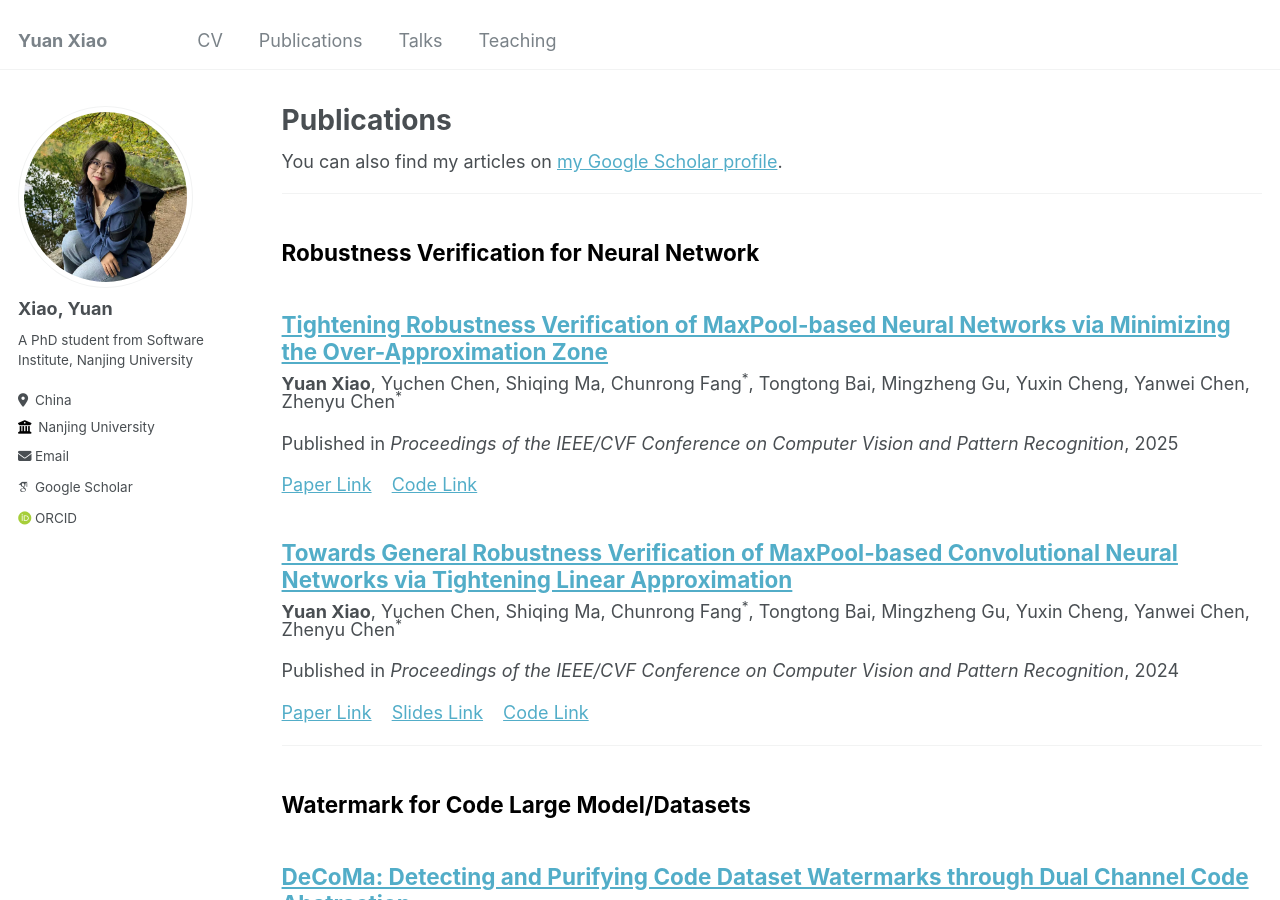
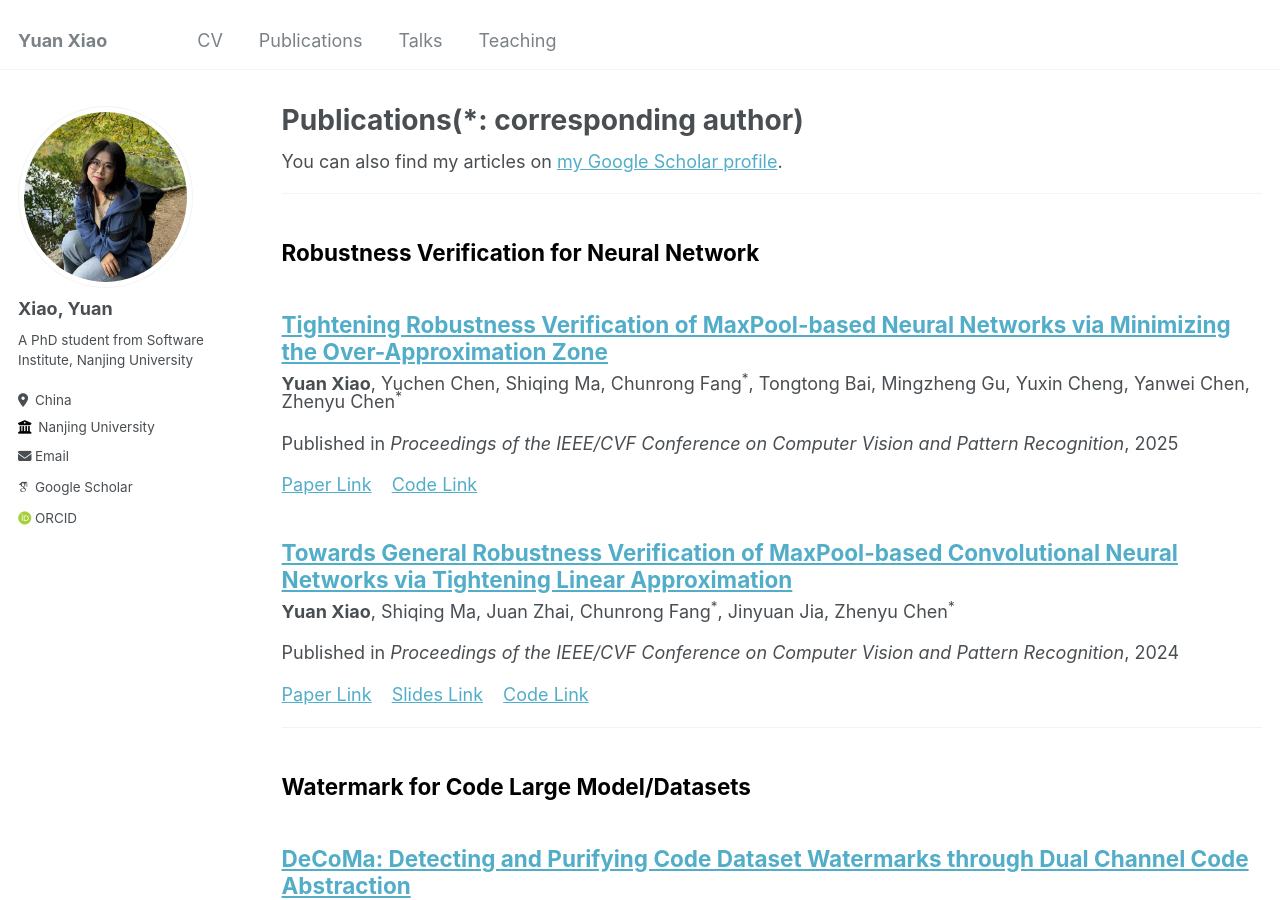
Before and after one commit to xiaoyuanpigo/xiaoyuanpigo.github.io, a Jekyll site: the page built from _pages/publications.md, in a window 1280 px wide and 900 px high. Built offline with Jekyll 4.4.1, drawn with Linux system fonts in a browser that asks for light colours; some web fonts are replaced.

```diff
--- a/_pages/publications.md
+++ b/_pages/publications.md
@@ -1,6 +1,6 @@
 ---
 layout: archive
-title: "Publications"
+title: "Publications(*: corresponding author)"
 permalink: /publications/
 author_profile: true
 ---
--- a/_publications/cvpr2024.md
+++ b/_publications/cvpr2024.md
@@ -1,7 +1,7 @@
 ---
 title: "Towards General Robustness Verification of MaxPool-based Convolutional Neural Networks via Tightening Linear Approximation"
 authors:
-    - <strong>Yuan Xiao</strong>, Yuchen Chen, Shiqing Ma,  Chunrong Fang<sup>*</sup>, Tongtong Bai, Mingzheng Gu, Yuxin Cheng, Yanwei Chen, Zhenyu Chen<sup>*</sup>
+    - <strong>Yuan Xiao</strong>, Shiqing Ma, Juan Zhai, Chunrong Fang<sup>*</sup>, Jinyuan Jia, Zhenyu Chen<sup>*</sup>
 collection: publications
 permalink: /publication/cvpr2024
 excerpt: ''
```
